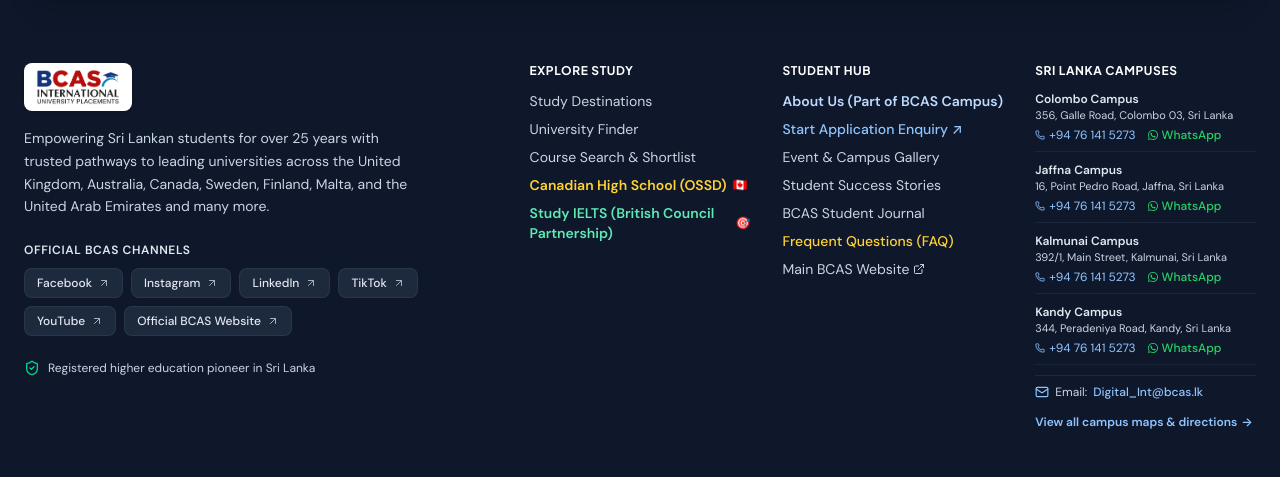
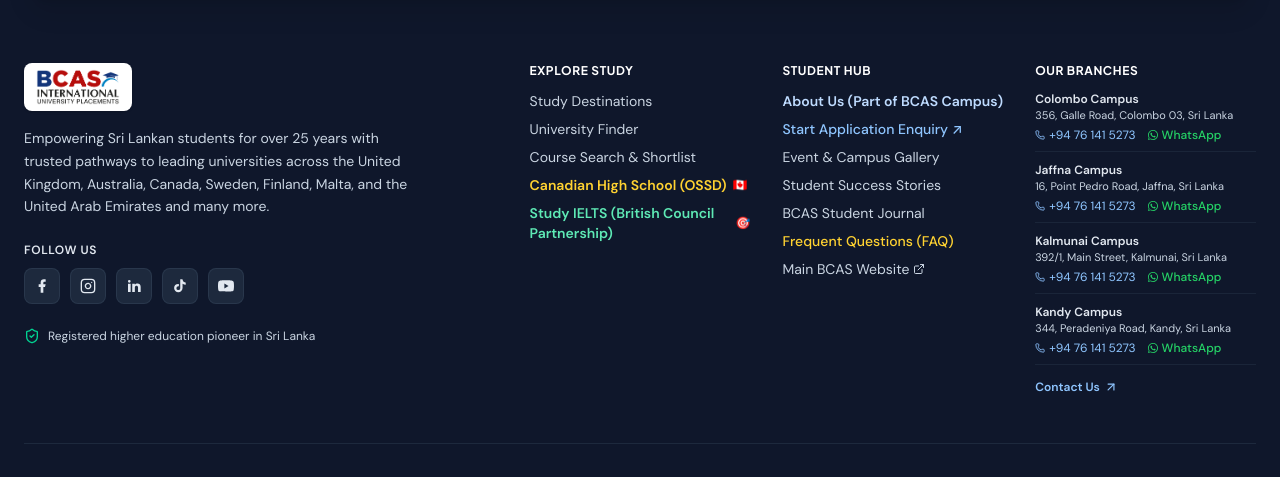
Before and after one commit to ahmathmusharraf/BCASInternational1, a React (Vite) app: page / in a window 1280 px wide. Shown: the part 6274-6751 px from the top of the page. Built offline with nearby package versions, Linux system fonts and the light colour scheme; no server answers.

Commit message:
Refactor Footer component layout and social icons
Updated the Footer component to include a new social icon rendering function and modified the layout for social links and contact information.

```diff
--- a/src/components/layout/Footer.tsx
+++ b/src/components/layout/Footer.tsx
@@ -4,18 +4,64 @@ import { PageId } from '../../types';
 import { BCAS_CAMPUSES, BCAS_SOCIAL_LINKS } from '../../data/mockData';
 import { WhatsAppIcon } from '../common/WhatsAppIcon';
 import {
-  MapPin,
   Phone,
-  MessageCircle,
   ExternalLink,
   ShieldCheck,
-  ArrowUpRight,
-  Mail
+  ArrowUpRight
 } from 'lucide-react';
+
+const renderSocialIcon = (icon: string) => {
+  switch (icon) {
+    case 'facebook':
+      return (
+        <svg className="w-4 h-4" viewBox="0 0 24 24" fill="currentColor" aria-hidden="true">
+          <path d="M14 13.5h2.5l1-4H14v-2c0-1.03 0-2 2-2h1.5V2.14c-.326-.043-1.557-.14-2.857-.14C11.928 2 10 3.657 10 6.7v2.8H7v4h3V22h4v-8.5Z" />
+        </svg>
+      );
+    case 'instagram':
+      return (
+        <svg
+          className="w-4 h-4"
+          viewBox="0 0 24 24"
+          fill="none"
+          stroke="currentColor"
+          strokeWidth="2"
+          strokeLinecap="round"
+          strokeLinejoin="round"
+          aria-hidden="true"
+        >
+          <rect width="20" height="20" x="2" y="2" rx="5" ry="5" />
+          <path d="M16 11.37A4 4 0 1 1 12.63 8 4 4 0 0 1 16 11.37z" />
+          <line x1="17.5" x2="17.51" y1="6.5" y2="6.5" />
+        </svg>
+      );
+    case 'linkedin':
+      return (
+        <svg className="w-4 h-4" viewBox="0 0 24 24" fill="currentColor" aria-hidden="true">
+          <path d="M6.94 5a2 2 0 1 1-4-.002 2 2 0 0 1 4 .002ZM7 8.48H3V21h4V8.48Zm6.32 0H9.34V21h3.94v-6.57c0-3.66 4.77-4 4.77 0V21H22v-7.93c0-6.17-7.06-5.94-8.72-2.91l.04-1.68Z" />
+        </svg>
+      );
+    case 'tiktok':
+      return (
+        <svg className="w-4 h-4" viewBox="0 0 24 24" fill="currentColor" aria-hidden="true">
+          <path d="M19.59 6.69a4.83 4.83 0 0 1-3.77-4.25V2h-3.45v13.67a2.89 2.89 0 0 1-2.88 2.5 2.89 2.89 0 0 1-2.89-2.89 2.89 2.89 0 0 1 2.89-2.89c.28 0 .54.04.79.1v-3.5a6.37 6.37 0 0 0-.79-.05A6.34 6.34 0 0 0 3.15 15a6.34 6.34 0 0 0 6.34 6.34 6.34 6.34 0 0 0 6.34-6.34V8.71a8.21 8.21 0 0 0 4.76 1.52V6.79a4.85 4.85 0 0 1-1-.1Z" />
+        </svg>
+      );
+    case 'youtube':
+      return (
+        <svg className="w-4 h-4" viewBox="0 0 24 24" fill="currentColor" aria-hidden="true">
+          <path d="M23.498 6.186a3.016 3.016 0 0 0-2.122-2.136C19.505 3.545 12 3.545 12 3.545s-7.505 0-9.377.505A3.017 3.017 0 0 0 .502 6.186C0 8.07 0 12 0 12s0 3.93.502 5.814a3.016 3.016 0 0 0 2.122 2.136c1.871.505 9.376.505 9.376.505s7.505 0 9.377-.505a3.015 3.015 0 0 0 2.122-2.136C24 15.93 24 12 24 12s0-3.93-.502-5.814ZM9.545 15.568V8.432L15.818 12l-6.273 3.568Z" />
+        </svg>
+      );
+    default:
+      return <ExternalLink className="w-4 h-4" />;
+  }
+};
 
 export const Footer: React.FC = () => {
   const { navigateTo, customLogoUrl } = useApp();
   const currentYear = new Date().getFullYear();
+  const socialChannels = BCAS_SOCIAL_LINKS.filter(social => social.icon !== 'external');
 
   return (
     <footer className="bg-slate-900 text-slate-300 pt-8 sm:pt-16 pb-20 md:pb-12 border-t border-slate-800">
@@ -41,20 +87,20 @@ export const Footer: React.FC = () => {
 
             <div className="pt-2">
               <span className="text-xs font-semibold text-slate-200 uppercase tracking-wider block mb-2.5">
-                Official BCAS Channels
+                Follow Us
               </span>
-              <div className="flex flex-wrap gap-2">
-                {BCAS_SOCIAL_LINKS.map(social => (
+              <div className="flex flex-wrap gap-2.5">
+                {socialChannels.map(social => (
                   <a
                     key={social.name}
                     href={social.url}
                     target="_blank"
                     rel="noopener noreferrer"
                     title={social.name}
-                    className="inline-flex items-center gap-1.5 px-3 py-1.5 bg-slate-800 hover:bg-[#00239C] hover:text-white text-xs font-medium text-slate-200 rounded-lg transition-colors border border-slate-700/60"
+                    aria-label={social.name}
+                    className="inline-flex items-center justify-center w-9 h-9 bg-slate-800 hover:bg-[#00239C] text-slate-200 hover:text-white rounded-lg transition-colors border border-slate-700/60"
                   >
-                    <span>{social.name}</span>
-                    <ArrowUpRight className="w-3 h-3 opacity-70" />
+                    {renderSocialIcon(social.icon)}
                   </a>
                 ))}
               </div>
@@ -185,10 +231,10 @@ export const Footer: React.FC = () => {
             </ul>
           </div>
 
-          {/* Column 4: Contact & Campuses Quick Access */}
+          {/* Column 4: Branches & Contact Us */}
           <div className="space-y-3">
             <h4 className="text-xs font-bold text-white uppercase tracking-wider">
-              Sri Lanka Campuses
+              Our Branches
             </h4>
             <div className="space-y-2.5 text-xs text-slate-300">
               {BCAS_CAMPUSES.map(campus => (
@@ -221,20 +267,16 @@ export const Footer: React.FC = () => {
                   </div>
                 </div>
               ))}
-              <div className="pt-2 border-t border-slate-800 flex items-center gap-1.5 text-xs text-slate-300">
-                <Mail className="w-3.5 h-3.5 text-blue-300 shrink-0" />
-                <span>Email:</span>
-                <a href="mailto:Digital_Int@bcas.lk" className="text-blue-300 hover:text-white font-medium">
-                  Digital_Int@bcas.lk
-                </a>
+              <div className="pt-1">
+                <button
+                  type="button"
+                  onClick={() => navigateTo('contact')}
+                  className="text-xs font-semibold text-blue-300 hover:text-white inline-flex items-center gap-1 cursor-pointer transition-colors"
+                >
+                  <span>Contact Us</span>
+                  <ArrowUpRight className="w-3.5 h-3.5" />
+                </button>
               </div>
-              <button
-                onClick={() => navigateTo('contact')}
-                className="text-xs font-semibold text-blue-300 hover:text-white inline-flex items-center gap-1 pt-1 cursor-pointer"
-              >
-                <span>View all campus maps & directions</span>
-                <span>→</span>
-              </button>
             </div>
           </div>
         </div>
```
